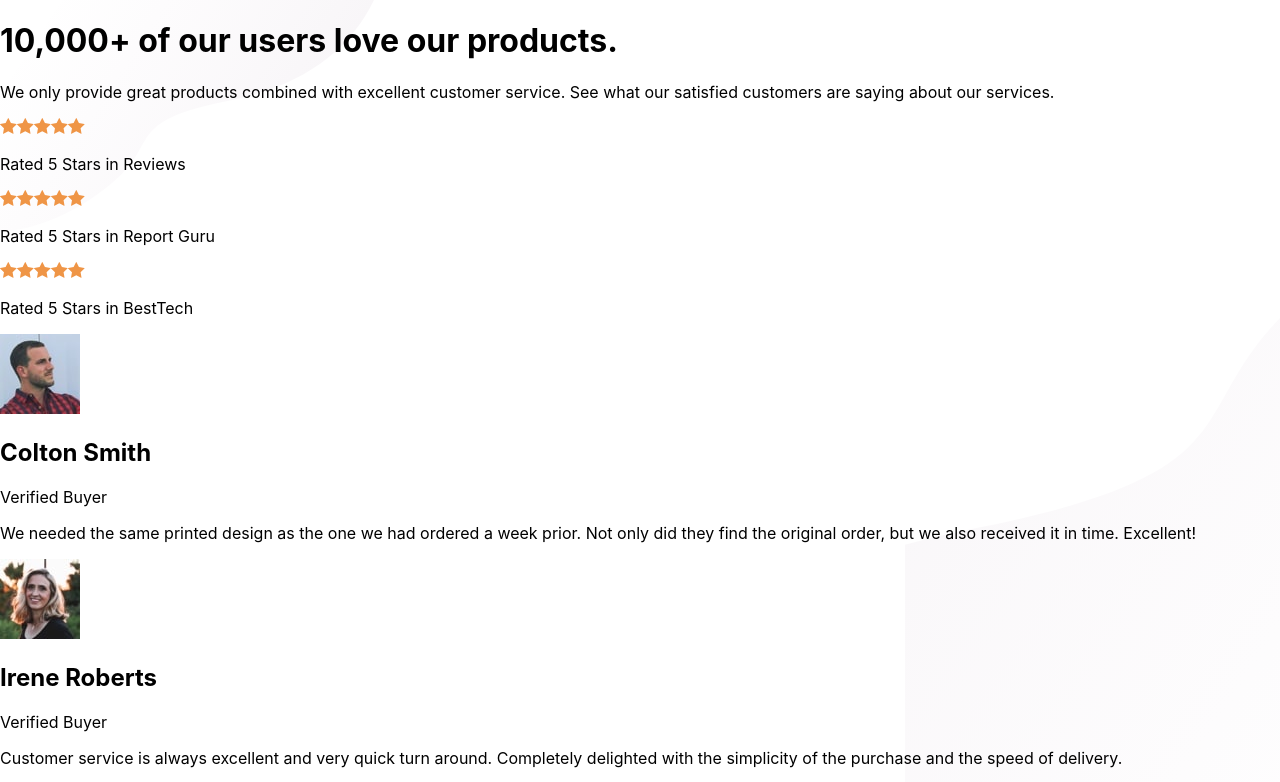
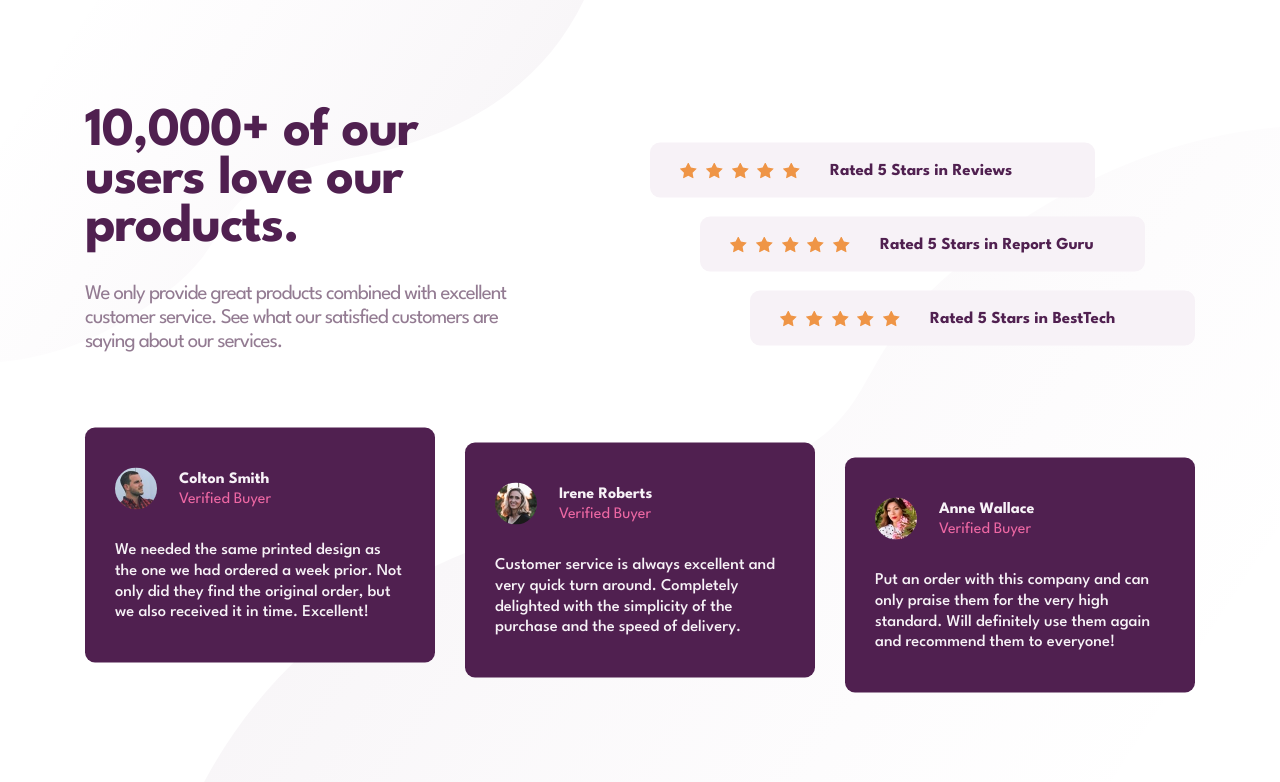
Before and after one commit to VangmanawKairung/Frontend-Mentor_social-proof-section, a React (Create React App) app: page / in a window 1280 px wide. Shown: the top 782 px of the page. Built offline with nearby package versions, Linux system fonts and the light colour scheme.

Commit message:
Renew - Completely

```diff
--- a/src/App.scss
+++ b/src/App.scss
@@ -0,0 +1,245 @@
+// Color
+$very-dark-magenta: hsl(300, 43%, 22%);
+$soft-pink: hsl(333, 80%, 67%);
+$dark-grayish-megenta: hsl(303, 10%, 53%);
+$light-grayish-megenta: hsl(300, 24%, 96%);
+$white: hsl(0, 0%, 100%);
+
+* {
+  margin: 0;
+  padding: 0;
+  font-family: "League Spartan";
+  font-size: 16px;
+  box-sizing: border-box;
+}
+
+.container {
+  padding: 80px 25px 100px 25px;
+  text-align: center;
+
+  header {
+    margin-bottom: 45px;
+    h1 {
+      color: $very-dark-magenta;
+      font-weight: 700;
+      font-size: 2.5rem;
+      line-height: 2rem;
+      margin-bottom: 20px;
+      letter-spacing: -1px;
+    }
+
+    p {
+      color: $dark-grayish-megenta;
+      font-size: 1.1rem;
+      line-height: 1.5rem;
+    }
+  }
+
+  .review-aspect {
+    display: grid;
+    gap: 17px;
+    margin-bottom: 50px;
+
+    .review-aspect-card {
+      width: 100%;
+      height: 80px;
+      background-color: $light-grayish-megenta;
+      border-radius: 10px;
+      padding: 17px;
+
+      display: flex;
+      flex-direction: column;
+      justify-content: space-between;
+      align-items: center;
+
+      .stars {
+        width: 120px;
+        height: fit-content;
+        display: flex;
+        justify-content: space-between;
+
+        .star {
+          width: fit-content;
+          height: 15px;
+        }
+      }
+
+      p {
+        color: $very-dark-magenta;
+        font-weight: 700;
+        font-size: 1.05rem;
+      }
+    }
+  }
+
+  .reviews {
+    display: grid;
+    gap: 10px;
+
+    .review-card {
+      width: 100%;
+      height: fit-content;
+      border-radius: 10px;
+      padding: 40px 30px 30px 30px;
+      background-color: $very-dark-magenta;
+
+      .reviewer {
+        display: flex;
+        align-items: center;
+        margin-bottom: 30px;
+
+        img {
+          width: 42px;
+          height: 42px;
+          border-radius: 50%;
+          margin-right: 22px;
+        }
+
+        .reviewer-info {
+          height: 40px;
+          display: flex;
+          flex-direction: column;
+          justify-content: space-around;
+
+          .reviewer-name {
+            color: $light-grayish-megenta;
+            font-weight: 700;
+          }
+
+          .reviewer-status {
+            color: $soft-pink;
+            font-weight: 400;
+          }
+        }
+      }
+
+      .review-statement {
+        color: $light-grayish-megenta;
+        font-weight: 500;
+        text-align: left;
+        line-height: 1.3rem;
+      }
+    }
+  }
+}
+
+@media (min-width: 1240px) {
+  .container {
+    width: 1110px;
+    height: 585px;
+    padding: 0px;
+    text-align: left;
+
+    display: grid;
+    grid-template-columns: 1fr 1fr;
+    grid-template-rows: 320px 1fr;
+
+    position: absolute;
+    top: 50%;
+    left: 50%;
+    translate: -50% -50%;
+
+    header {
+      margin-bottom: 0px;
+      padding-right: 130px;
+
+      h1 {
+        font-size: 3.4rem;
+        line-height: 3rem;
+        margin-bottom: 30px;
+      }
+
+      p {
+        font-size: 1.3rem;
+        line-height: 1.5rem;
+        letter-spacing: -1px;
+      }
+    }
+
+    .review-aspect {
+      grid-column: 100%;
+      padding: 35px 0 80px 10px;
+      margin-bottom: 0px;
+
+      .review-aspect-card {
+        width: 445px;
+        height: 55px;
+
+        display: flex;
+        flex-direction: row;
+        justify-content: start;
+        padding-left: 30px;
+
+        .stars {
+          margin-right: 30px;
+        }
+
+        p {
+          font-weight: 700;
+          font-size: 1.05rem;
+        }
+      }
+
+      .review-aspect-card:nth-child(2) {
+        justify-self: center;
+      }
+
+      .review-aspect-card:last-child {
+        justify-self: end;
+      }
+    }
+
+    .reviews {
+      gap: 30px;
+      grid-template-columns: repeat(3, 1fr);
+      grid-template-rows: 100%;
+
+      grid-column: 1 / span 2;
+
+      .review-card {
+        height: 235px;
+
+        .reviewer {
+          display: flex;
+          align-items: center;
+          margin-bottom: 30px;
+
+          img {
+            width: 42px;
+            height: 42px;
+            border-radius: 50%;
+            margin-right: 22px;
+          }
+
+          .reviewer-info {
+            height: 40px;
+            display: flex;
+            flex-direction: column;
+            justify-content: space-around;
+
+            .reviewer-name {
+              font-weight: 700;
+            }
+
+            .reviewer-status {
+              font-weight: 400;
+            }
+          }
+        }
+
+        .review-statement {
+          font-size: 1.03rem;
+          line-height: 1.3rem;
+        }
+      }
+
+      .review-card:nth-child(2) {
+        align-self: center;
+      }
+
+      .review-card:last-child {
+        align-self: flex-end;
+      }
+    }
+  }
+}
--- a/src/index.css
+++ b/src/index.css
@@ -6,7 +6,7 @@ body {
   -webkit-font-smoothing: antialiased;
   -moz-osx-font-smoothing: grayscale;
   width: 100vw;
-  height: 100vh;
+  height: 100%;
   background-color: hsl(0, 0%, 100%);
   background-image: url(./assets/bg-pattern-top-mobile.svg),
     url(./assets/bg-pattern-bottom-mobile.svg);
@@ -19,3 +19,13 @@ code {
   font-family: source-code-pro, Menlo, Monaco, Consolas, "Courier New",
     monospace;
 }
+
+@media (min-width: 1240px) {
+  body {
+    height: 100vh;
+    background-image: url(./assets/bg-pattern-top-desktop.svg),
+      url(./assets/bg-pattern-bottom-desktop.svg);
+
+    background-position: top left, bottom right;
+  }
+}
```
